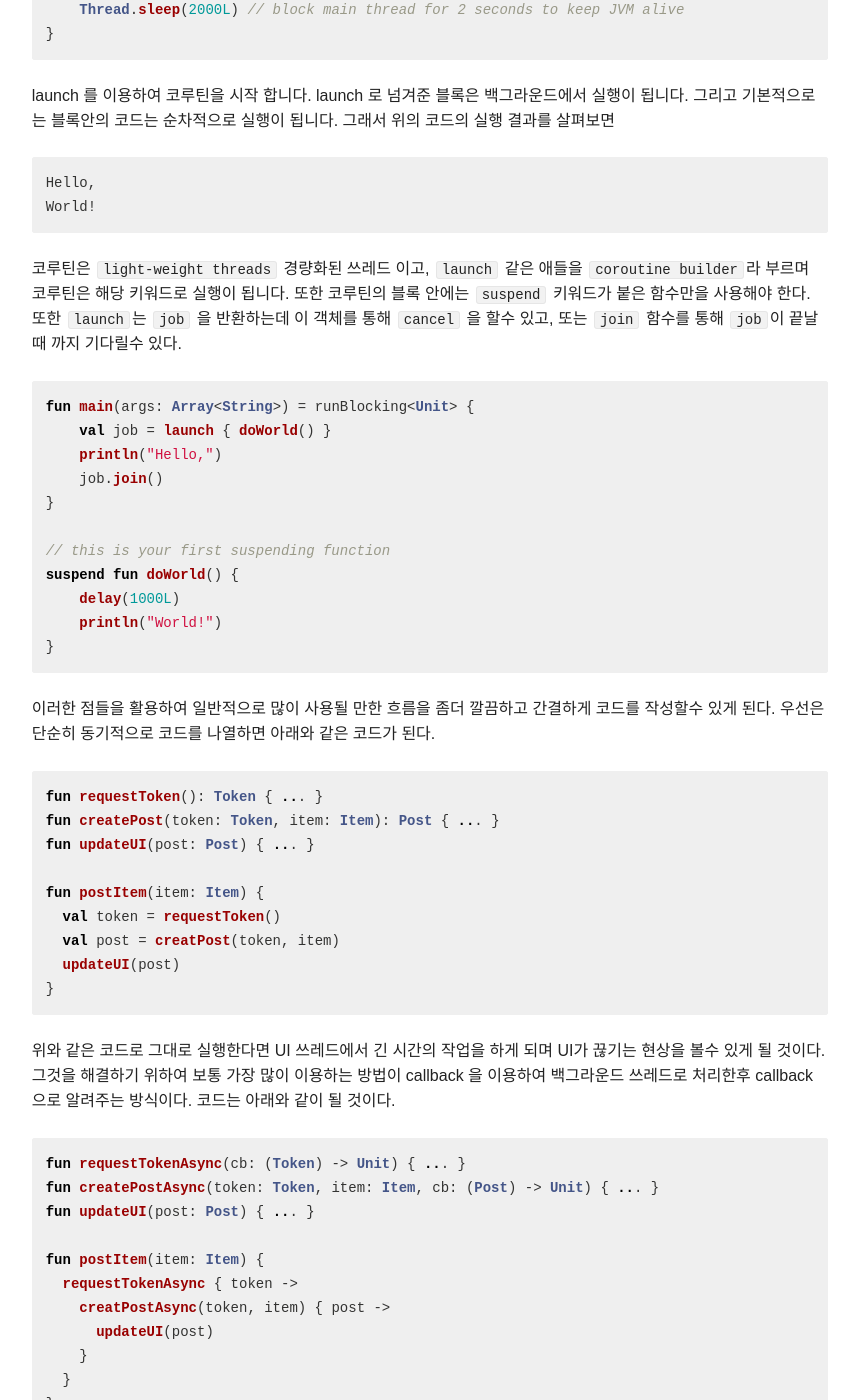
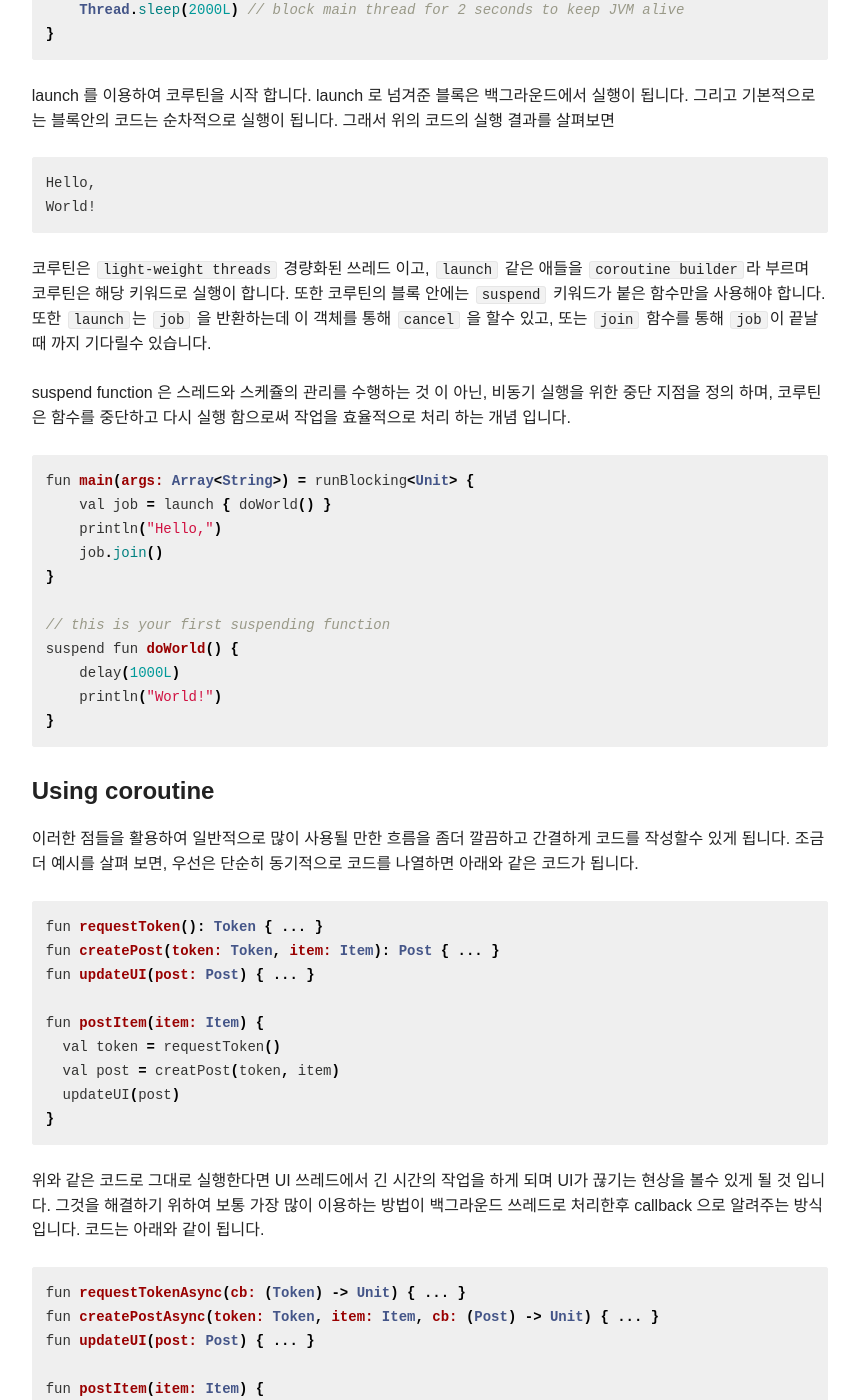
Before and after one commit to steadymoka/moka-a.github.io, a Jekyll site: the page built from _posts/2018/2018-04-01-coroutine-01.md, in a window 1280 px wide and 1400 px high, scrolled down 1091 px. Shown: the whole window, without its empty margins (318-1177 px from the left). Built offline with Jekyll 4.4.1, drawn with Linux system fonts in a browser that asks for light colours; nearby versions of some CDN libraries; comment, search, counter and statistics services are not loaded; some of the changed text lies outside the part shown.

Commit message:
코루틴 포스팅 완료

````diff
--- a/_posts/2018/2018-04-01-coroutine-01.md
+++ b/_posts/2018/2018-04-01-coroutine-01.md
@@ -1,6 +1,6 @@
 ---
 layout: post
-title: "Coroutine 01"
+title: "Using coroutine in Kotlin"
 author:
 published: true
 modified:
@@ -9,16 +9,16 @@ excerpt: Coroutine 에 대한 소개
 tags: [coroutine]
 image:
   feature:
-date: 2018-4-1
+date: 2018-7-19
 ---
 
 ### Kotlin coroutine
 `kotlinx.coroutines` 에는 다양한 표현들이 있습니다. `launch` 또는 `async` 등등의 코루틴의 핵심 요소들이 있습니다. 이러한 표현들을 사용하여 코루틴을 어떻게 프로젝트에서 사용하는지 소개 합니다.
 
-#### Kotlin basics
+#### Coroutine basics
 코루틴의 기본적인 컨셉입니다.
 
-``` kotlin
+``` java
 fun main(args: Array<String>) {
     launch { // launch new coroutine in background and continue
         delay(1000L) // non-blocking delay for 1 second (default time unit is ms)
@@ -34,9 +34,11 @@ Hello,
 World!
 ```
 
-코루틴은 `light-weight threads` 경량화된 쓰레드 이고, `launch` 같은 애들을 `coroutine builder`라 부르며 코루틴은 해당 키워드로 실행이 됩니다. 또한 코루틴의 블록 안에는 `suspend` 키워드가 붙은 함수만을 사용해야 한다. 또한 `launch`는 `job` 을 반환하는데 이 객체를 통해 `cancel` 을 할수 있고, 또는 `join` 함수를 통해 `job`이 끝날때 까지 기다릴수 있다.
+코루틴은 `light-weight threads` 경량화된 쓰레드 이고, `launch` 같은 애들을 `coroutine builder`라 부르며 코루틴은 해당 키워드로 실행이 합니다. 또한 코루틴의 블록 안에는 `suspend` 키워드가 붙은 함수만을 사용해야 합니다. 또한 `launch`는 `job` 을 반환하는데 이 객체를 통해 `cancel` 을 할수 있고, 또는 `join` 함수를 통해 `job`이 끝날때 까지 기다릴수 있습니다.
 
-``` kotlin
+suspend function 은 스레드와 스케쥴의 관리를 수행하는 것 이 아닌, 비동기 실행을 위한 중단 지점을 정의 하며, 코루틴은 함수를 중단하고 다시 실행 함으로써 작업을 효율적으로 처리 하는 개념 입니다.
+
+``` java
 fun main(args: Array<String>) = runBlocking<Unit> {
     val job = launch { doWorld() }
     println("Hello,")
@@ -50,10 +52,10 @@ suspend fun doWorld() {
 }
 ```
 
+#### Using coroutine
+이러한 점들을 활용하여 일반적으로 많이 사용될 만한 흐름을 좀더 깔끔하고 간결하게 코드를 작성할수 있게 됩니다. 조금 더 예시를 살펴 보면, 우선은 단순히 동기적으로 코드를 나열하면 아래와 같은 코드가 됩니다.
 
-이러한 점들을 활용하여 일반적으로 많이 사용될 만한 흐름을 좀더 깔끔하고 간결하게 코드를 작성할수 있게 된다. 우선은 단순히 동기적으로 코드를 나열하면 아래와 같은 코드가 된다.
-
-``` kotlin
+``` java
 fun requestToken(): Token { ... }
 fun createPost(token: Token, item: Item): Post { ... }
 fun updateUI(post: Post) { ... }
@@ -65,9 +67,9 @@ fun postItem(item: Item) {
 }
 ```
 
-위와 같은 코드로 그대로 실행한다면 UI 쓰레드에서 긴 시간의 작업을 하게 되며 UI가 끊기는 현상을 볼수 있게 될 것이다. 그것을 해결하기 위하여 보통 가장 많이 이용하는 방법이 callback 을 이용하여 백그라운드 쓰레드로 처리한후 callback 으로 알려주는 방식이다. 코드는 아래와 같이 될 것이다.
+위와 같은 코드로 그대로 실행한다면 UI 쓰레드에서 긴 시간의 작업을 하게 되며 UI가 끊기는 현상을 볼수 있게 될 것 입니다. 그것을 해결하기 위하여 보통 가장 많이 이용하는 방법이 백그라운드 쓰레드로 처리한후 callback 으로 알려주는 방식 입니다. 코드는 아래와 같이 됩니다.
 
-``` kotlin
+``` java
 fun requestTokenAsync(cb: (Token) -> Unit) { ... }
 fun createPostAsync(token: Token, item: Item, cb: (Post) -> Unit) { ... }
 fun updateUI(post: Post) { ... }
@@ -80,3 +82,41 @@ fun postItem(item: Item) {
   }
 }
 ```
+
+위 코드를 coroutine 을 이용하여 다시 리펙토링 해보면, 아래와 같이 동기식 코드로 짤 수 있습니다.
+
+```java
+suspend fun requestToken(): Token {
+  return token
+}
+
+suspend fun createPos(token: Token, item: Item): Post {
+  return post
+}
+
+suspend fun postItem(item: Item) {
+  val token = requestToken()
+  val post = createPost(token, item)
+  processPost(post)
+}
+```
+
+이 코드를 실제로 사용하려고 하면, suspend 함수는 suspend 함수 안에서만 사용할 수 있기 때문에, postItem 을 바로 호출을 할 수 없습니다. 이 때 `Coroutine Builder` 를 통해 코루틴을 실행 할수 있는 환경을 만들어 주게 됩니다. 코드를 통해 살펴 보면, 아래와 같이 `launch` 라는 builder 를 이용하여 구현 할 수 있습니다.
+
+``` java
+fun postItem(item: Item) {
+  launch {
+    val token = requestToken()
+    val post = createPost(token, item)
+    processPost(post)
+  }
+}
+```
+
+이 때 `launch` 의 파라미터로 `CoroutineContext` 를 넘길수가 있는데, 이 Context 를 이용하여 해당 코루틴이 어떤 쓰레드에서 실행이 되도록 할지 지정할 수 있습니다. `launch(UI) { ... }` 와 같이 실행을 하면 해당 launch 안의 코루틴은 UI 쓰레드에서 동작하게 됩니다.
+
+
+** 참고 **
+[Generate 코루틴 / Async & Await 코루틴](https://medium.com/@jooyunghan/%EC%BD%94%EB%A3%A8%ED%8B%B4-%EC%86%8C%EA%B0%9C-504cecc89407)
+[Kotlin 코루틴은 어떻게 동작하는가? - 도창욱](https://www.youtube.com/watch?v=usaD7HyN598)
+[Kotlin Conf 2017 - Introduction to Coroutine](https://www.youtube.com/watch?list=PLQ176FUIyIUY6UK1cgVsbdPYA3X5WLam5&v=_hfBv0a09Jc)
````
Also changed, not shown: _posts/2018/study/2018-07-19-gotudy-01.md (added, +31 -0 lines).
